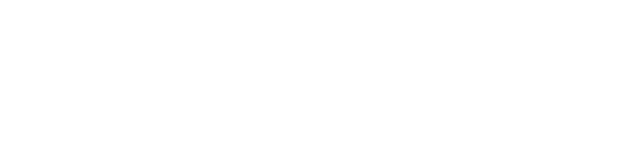
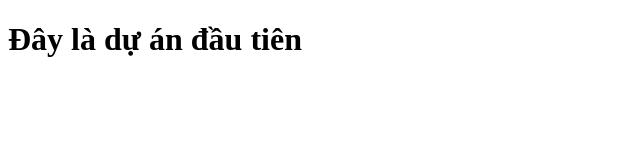
Before and after one commit to ntnha062/bc45_gitProject, a plain HTML site: page index.html in a window 1280 px wide. Shown: the whole page, without its empty margins (0-640 px from the left). Drawn offline with Linux system fonts and the light colour scheme.

Commit message:
'version2'

```diff
--- a/index.html
+++ b/index.html
@@ -5,8 +5,9 @@
     <meta http-equiv="X-UA-Compatible" content="IE=edge">
     <meta name="viewport" content="width=device-width, initial-scale=1.0">
     <title>Demo dự án quản lý git</title>
+<!-- shift cmd -->
 </head>
 <body>
-
+    <h1>Đây là dự án đầu tiên</h1>
 </body>
 </html>
```
Also changed, not shown: style/index.css (deleted), style/style.css (added).
